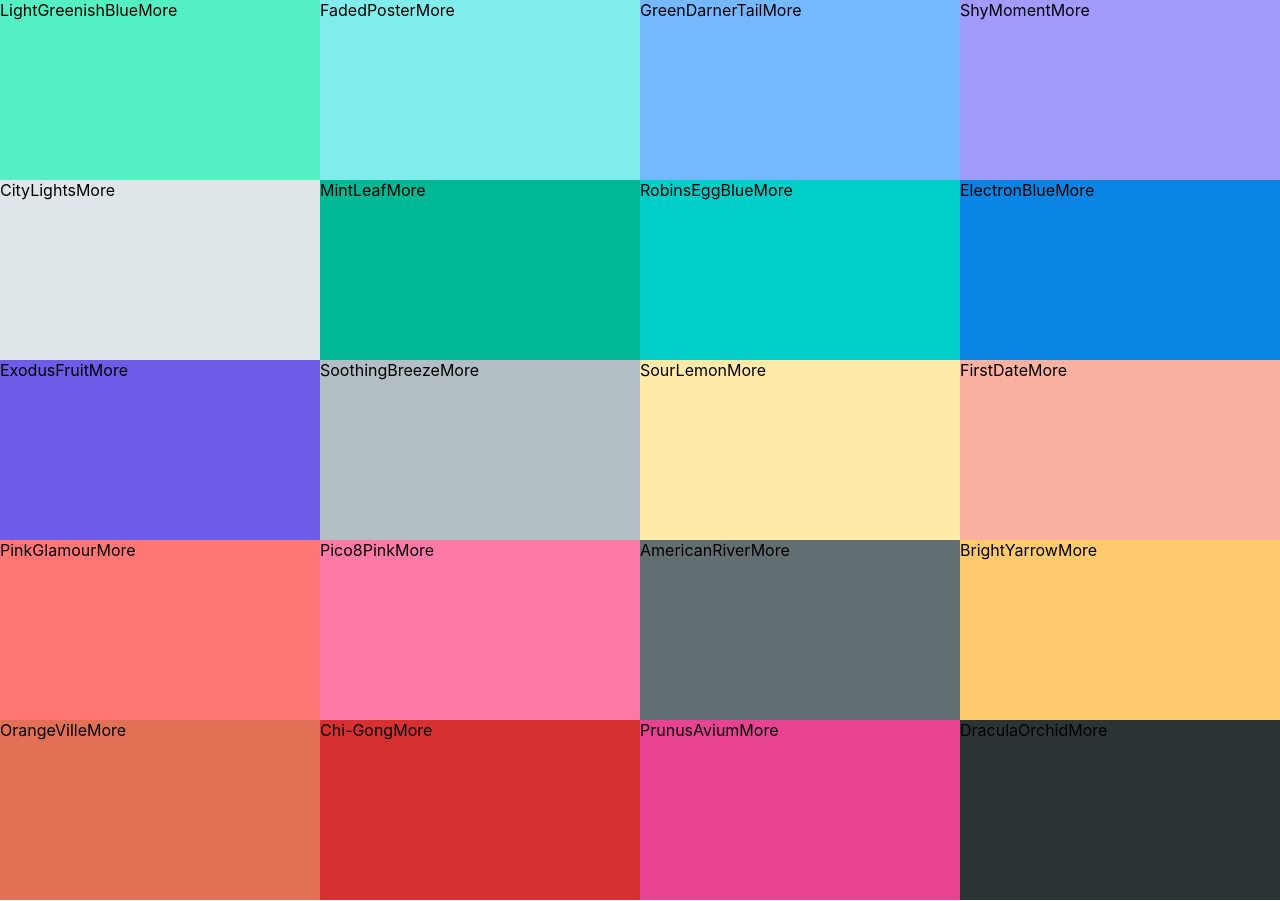
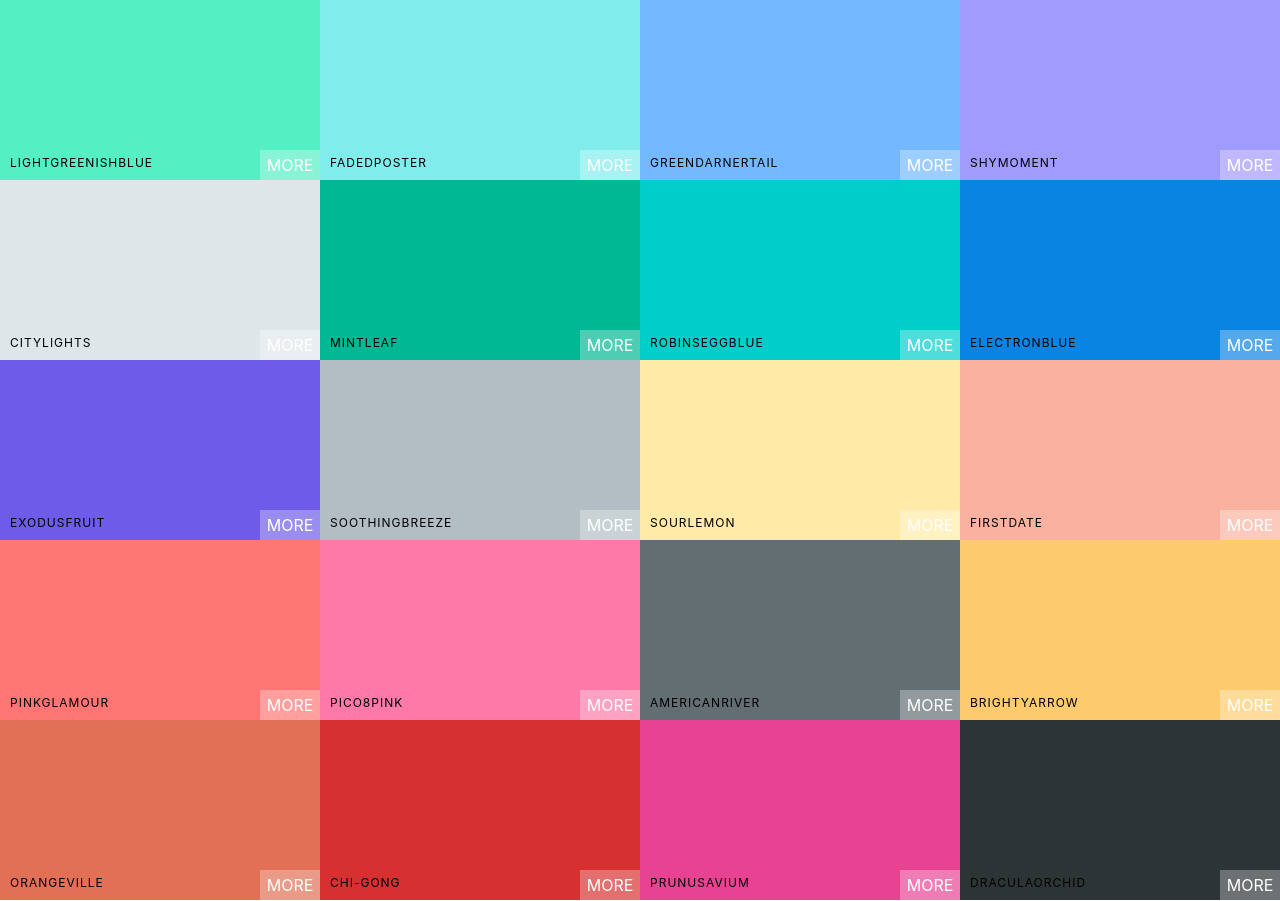
Before and after one commit to Teemamin/color-palette-app, a React (Create React App) app: page / in a window 1280 px wide. Built offline with nearby package versions, Linux system fonts and the light colour scheme.

Commit message:
added CSS styles to color boxes

```diff
--- a/src/ColorBox.css
+++ b/src/ColorBox.css
@@ -5,4 +5,58 @@
     display: inline-block;
     margin: 0 auto;
     position: relative;
+    margin-bottom: -3.9px;
 }
+
+.copy-button{
+    width: 100px;
+    height: 30px;
+    position: absolute;
+    display: inline-block;
+    top: 50%;
+    left: 50%;
+    margin-left: -50px;
+    margin-top: -15px;
+    text-align: center;
+    outline: none;
+    background: rgba(255, 255, 255, 0.3);
+    font-size: 1rem;
+    line-height: 30px;
+    color: white;
+    text-transform: uppercase;
+    border: none;
+    opacity: 0;
+}
+
+.ColorBox:hover .copy-button{
+    opacity: 1;
+    transition: 0.5s;
+}
+
+.box-content{
+    position: absolute;
+    padding: 10px;
+    width: 100%;
+    left: 0px;
+    bottom: 0px;
+    color: black;
+    letter-spacing: 1px;
+    font-size: 12px;
+    text-transform: uppercase;
+
+}
+
+.see-more{
+    position: absolute;
+    background: rgba(255, 255, 255, 0.3);
+    border: none;
+    right: 0px;
+    bottom: 0px;
+    color: white;
+    width: 60px;
+    height: 30px;
+    text-align: center;
+    line-height: 30px;
+    text-transform: uppercase;
+
+}
--- a/src/ColorBox.js
+++ b/src/ColorBox.js
@@ -8,11 +8,16 @@
         let style = {
             background : this.props.background
         }
+        const name = this.props.name
         return(
             <div className='ColorBox' style={style}>
-                <span>{this.props.name}</span>
-
-                <span>More</span>
+                <div className='copy-container'>
+                    <div className='box-content'>
+                        <span>{name}</span>
+                    </div>
+                    <button className='copy-button'>Copy</button>
+                </div>
+                <span className='see-more'>More</span>
             </div>
         )
     }
```
